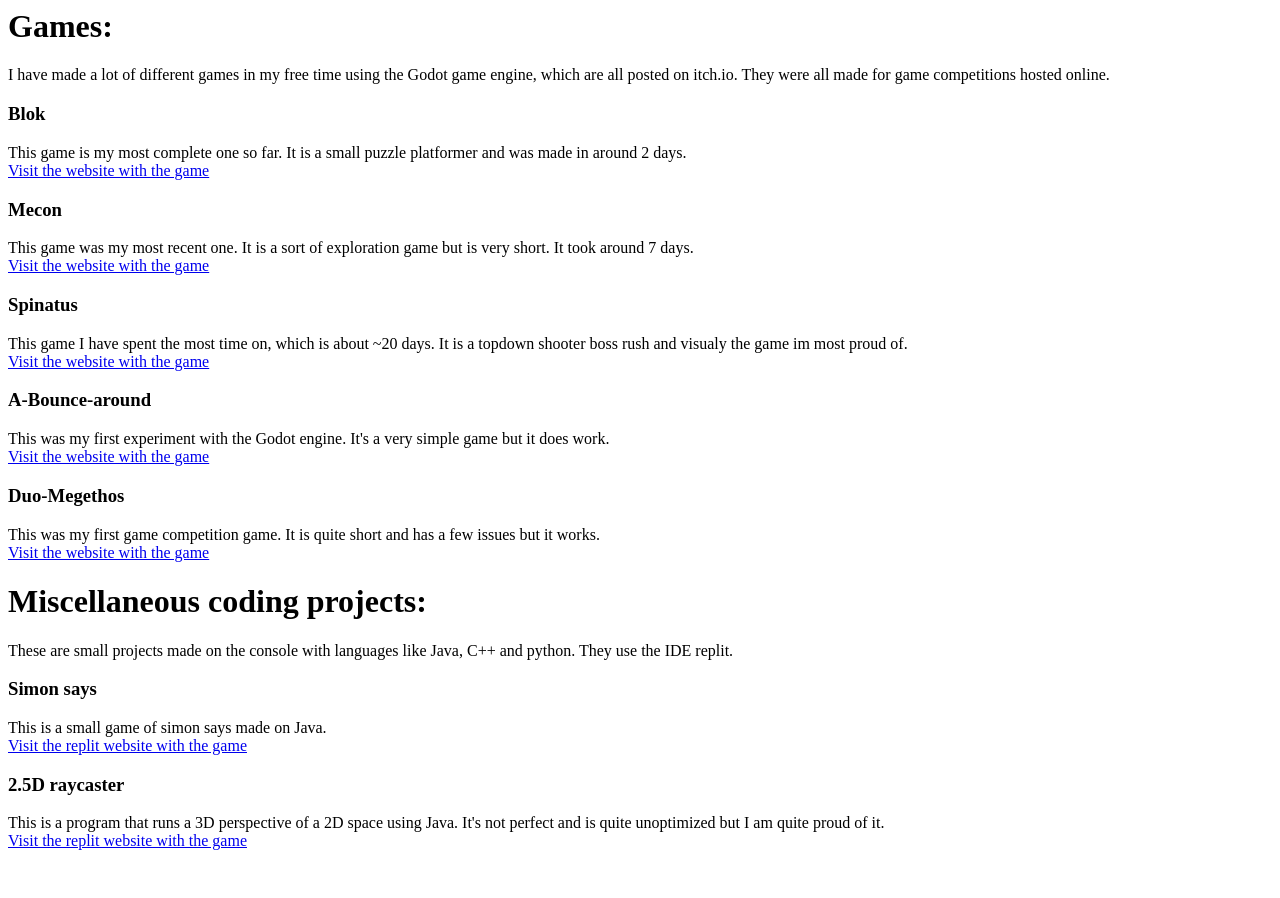
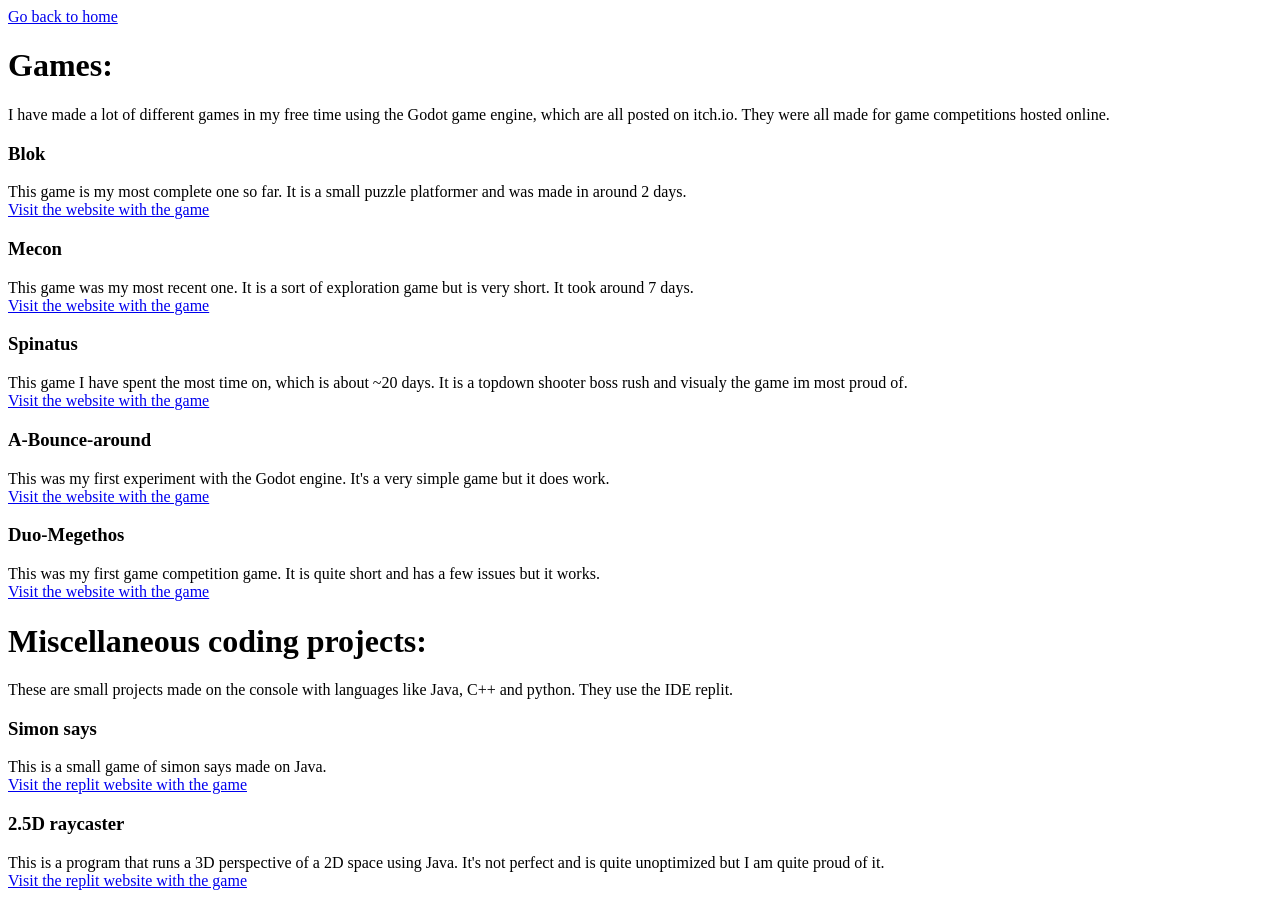
Before and after one commit to sf11882-coder/sandrospage, a plain HTML site: page CS.html in a window 1280 px wide. Before the commit the page ends 858 px from the top, so only its background shows below. Drawn offline with Linux system fonts and the light colour scheme.

Commit message:
Update CS.html

```diff
--- a/CS.html
+++ b/CS.html
@@ -3,7 +3,7 @@
 <title>Extra-cirrucular Projects</title>
 </head>
 <body>
-
+<a href="main.html">Go back to home</a> <br>
 <h1>Games:</h1>
 <p1>I have made a lot of different games in my free time using the Godot game engine, which are all posted on itch.io. They were all made for game competitions hosted online.<br></p1>
 <h3>Blok<br></h3>
```
